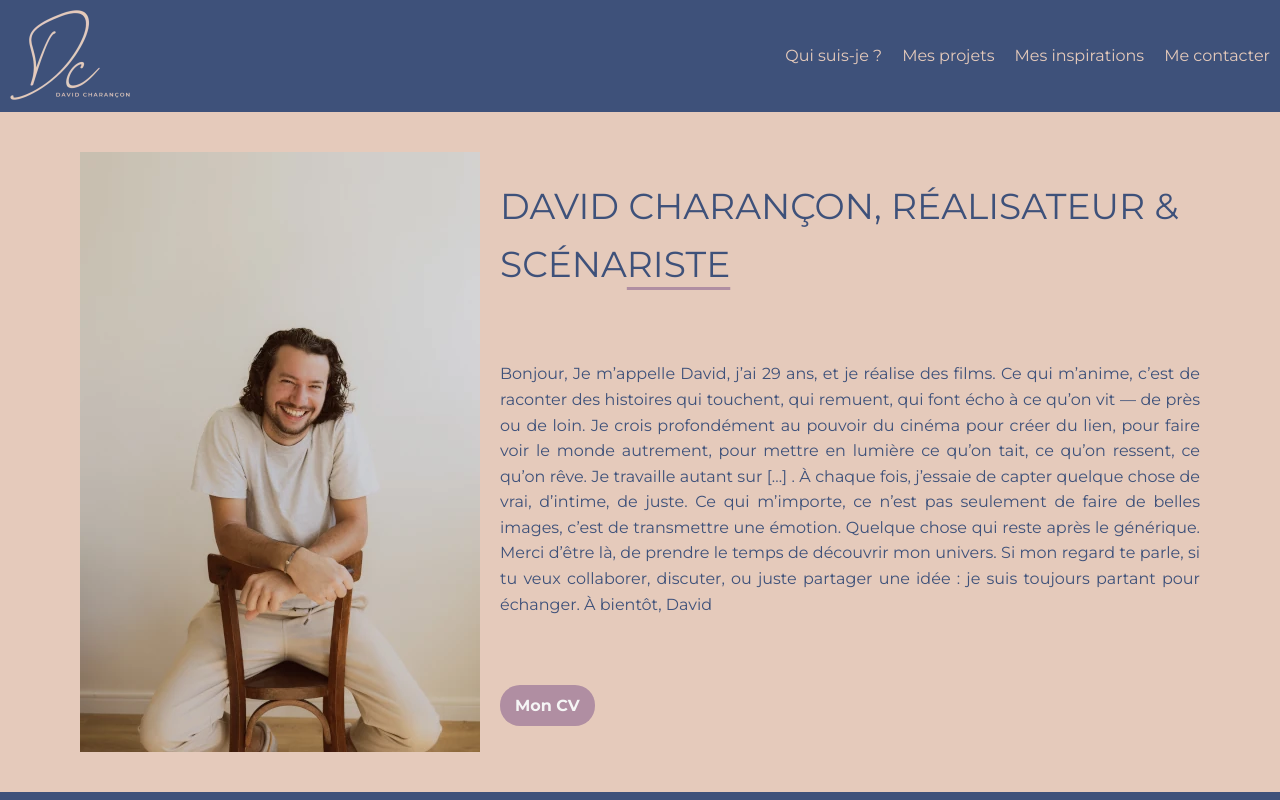
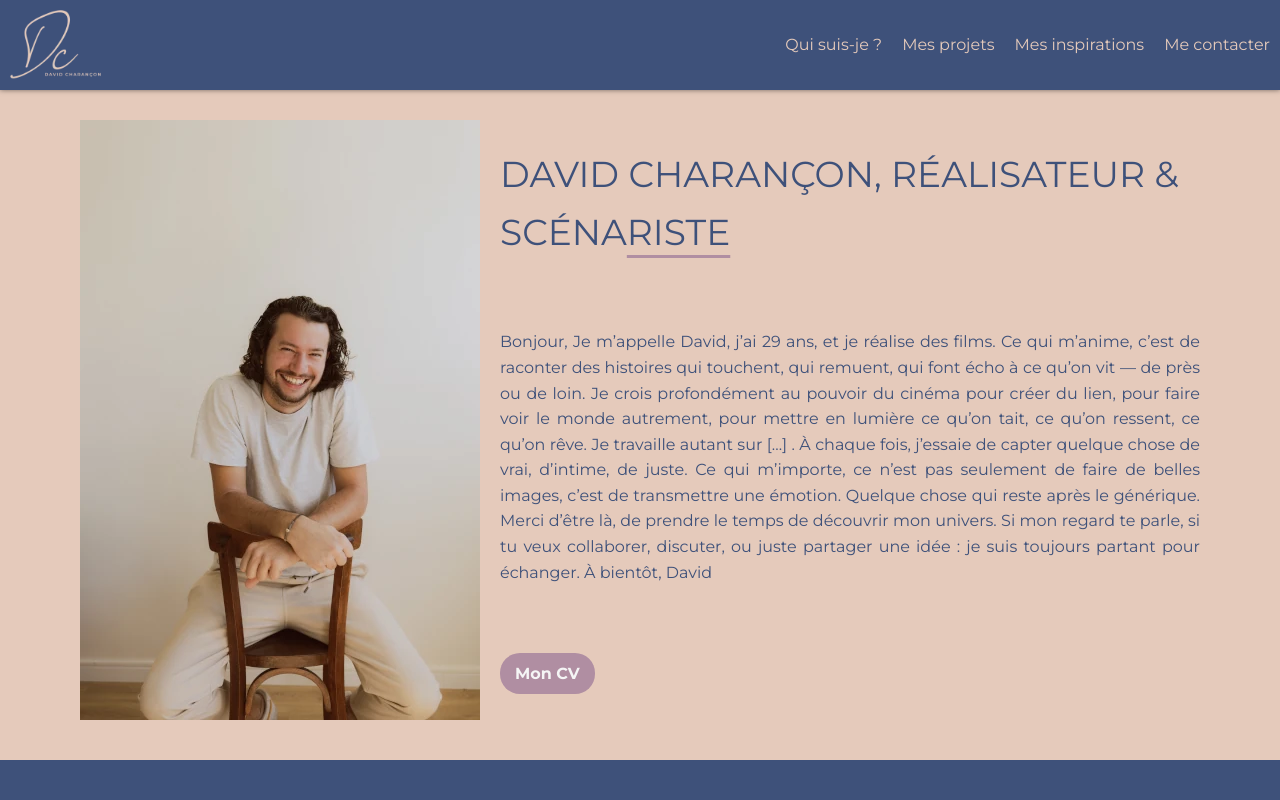
Before and after one commit to Karolpz/david-charancon, a React (Vite) app: page / in a window 1280 px wide. Shown: the top 800 px of the page. Built offline with nearby package versions, Linux system fonts and the light colour scheme.

Commit message:
header fixed

```diff
--- a/src/assets/variables.scss
+++ b/src/assets/variables.scss
@@ -19,20 +19,24 @@ $padding-section-xs: 2rem 1rem;
 $padding-section-xxs: 1rem 1rem;
 
 //MARGINS\\
+
 $margin-section-lg: 4rem 8rem;
 $margin-section: 6rem 2rem;
 $margin-section-sm: 4rem 1rem;
 $margin-section-xs: 2rem 1rem;
 
+$margin-bottom-section-xl: 8rem;
 $margin-bottom-section-lg: 4rem;
 $margin-bottom-section: 2rem;
 $margin-bottom-section-sm: 1rem;
 $margin-bottom-section-xs: 0.5rem;
 
+$margin-top-section-xl: 8rem;
 $margin-top-section-lg: 4rem;
 $margin-top-section: 2rem;
 $margin-top-section-sm: 1rem;
 $margin-top-section-xs: 0.5rem;
+
 
 $margin-left-section-lg: 8rem;
 $margin-left-section: 2rem;
--- a/src/components/NavBar/index.jsx
+++ b/src/components/NavBar/index.jsx
@@ -4,7 +4,7 @@ const NavBar = ({ links }) => {
   return (
     <nav className="navbar">
       {links.map((link, index) => (
-        <a key={index} href={link.href}>
+        <a key={index} href={link.href} className='navbar__links'>
           {link.item}
         </a>
       ))}
--- a/src/components/NavBar/index.scss
+++ b/src/components/NavBar/index.scss
@@ -6,4 +6,11 @@
     gap: 2rem;
     align-items: center;
 
+    &__links:hover {
+        color: $accent-color;
+        transition: color 0.3s ease;
+        text-decoration: underline;
+        text-underline-offset: 0.5rem;
+    }
+
 }
--- a/src/layouts/Form/index.jsx
+++ b/src/layouts/Form/index.jsx
@@ -55,7 +55,7 @@ const Form = () => {
     }
 
     return (
-        <section className='form'>
+        <section className='form' id='contact'>
             <h2 className='form__title'>ME CONTA<span>CTER</span></h2>
             <p className='form__subtitle'>Une idée, un projet, ou juste envie de discuter ? Écris-moi, je réponds toujours avec plaisir.</p>
             <form className='form__content' onSubmit={handleSubmit} method="POST" ref={formReset}>
--- a/src/layouts/Header/index.scss
+++ b/src/layouts/Header/index.scss
@@ -6,4 +6,12 @@
     justify-content: space-between;
     align-items: center;
     padding: $padding-section-xxs;
+    position: fixed;
+    width: 100%;
+    top: 0;
+    box-shadow: var(--shd, 0 0 5px rgba(0, 0, 0, .5));;
+
+    & img {
+        height: 70px;
+    }
 }
--- a/src/layouts/Hero/index.jsx
+++ b/src/layouts/Hero/index.jsx
@@ -4,7 +4,7 @@ import Button from '../../components/Button'
 
 const Hero = () => {
     return (
-        <section className="hero">
+        <section className="hero" id='about'>
             <div className="row">
                 <img src={Portrait} alt="Portrait de David Charancon" className="portrait" />
                 <div className="col">
--- a/src/layouts/Hero/index.scss
+++ b/src/layouts/Hero/index.scss
@@ -5,6 +5,7 @@
     background-color: $secondary-color;
     padding: $padding-section-lg;
     color: $primary-color;
+    margin-top: $margin-top-section-xl;
 
     &--text {
         text-align: justify;
--- a/src/layouts/Inspirations/index.jsx
+++ b/src/layouts/Inspirations/index.jsx
@@ -2,7 +2,7 @@ import React from 'react'
 
 export const Inspirations = () => {
   return (
-    <section className="inspirations">
+    <section className="inspirations" id='inspirations'>
           <h2 className='inspirations--title'>MES INSPIRA<span>TIONS</span></h2>
     </section>
   )
--- a/src/layouts/Projects/index.jsx
+++ b/src/layouts/Projects/index.jsx
@@ -2,7 +2,7 @@ import React from 'react'
 
 const Projects = () => {
   return (
-    <section className="projects">
+    <section className="projects" id='projects'>
           <h2 className='projects--title'>MES PRO<span>JETS</span></h2>
     </section>
   )
```
